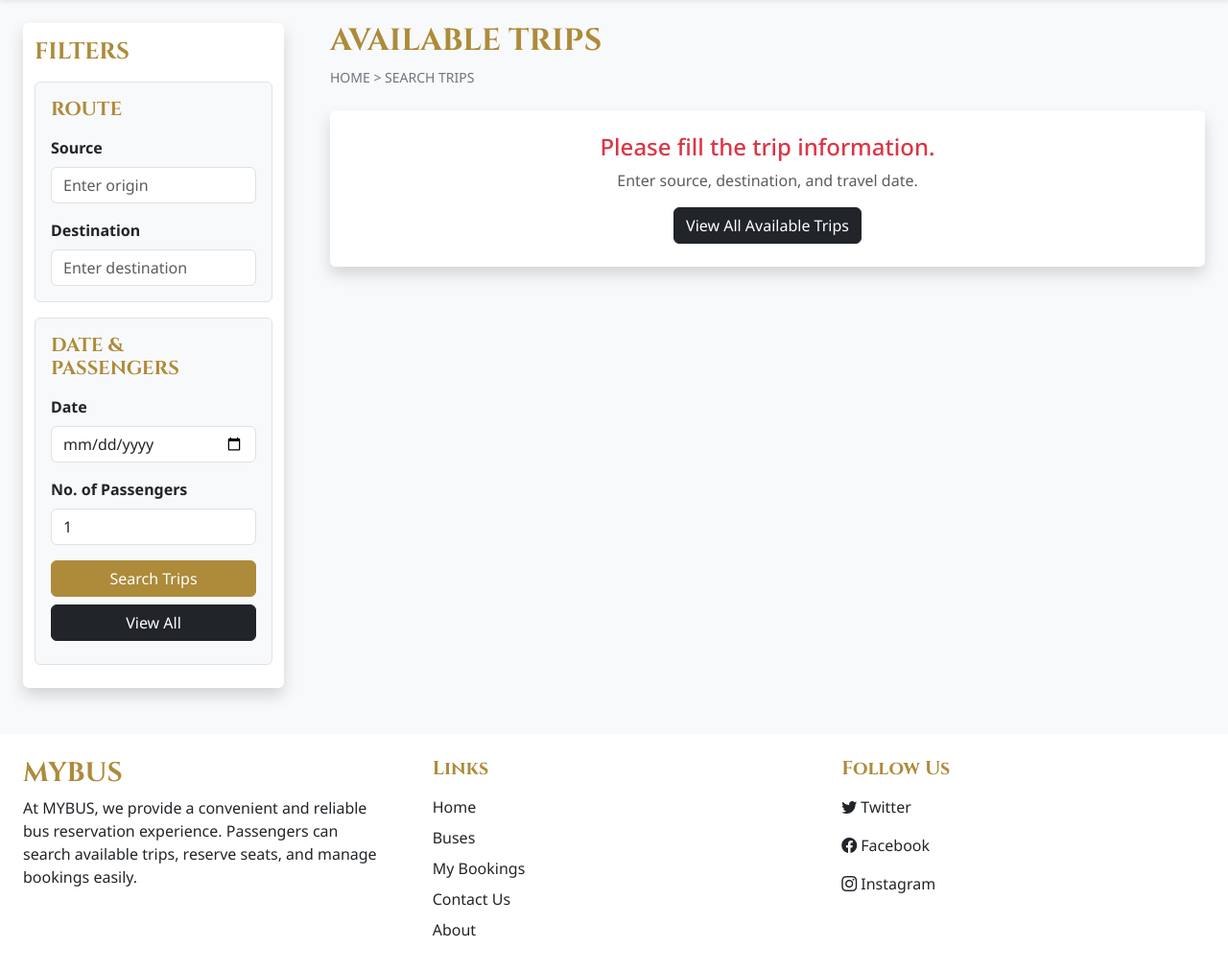
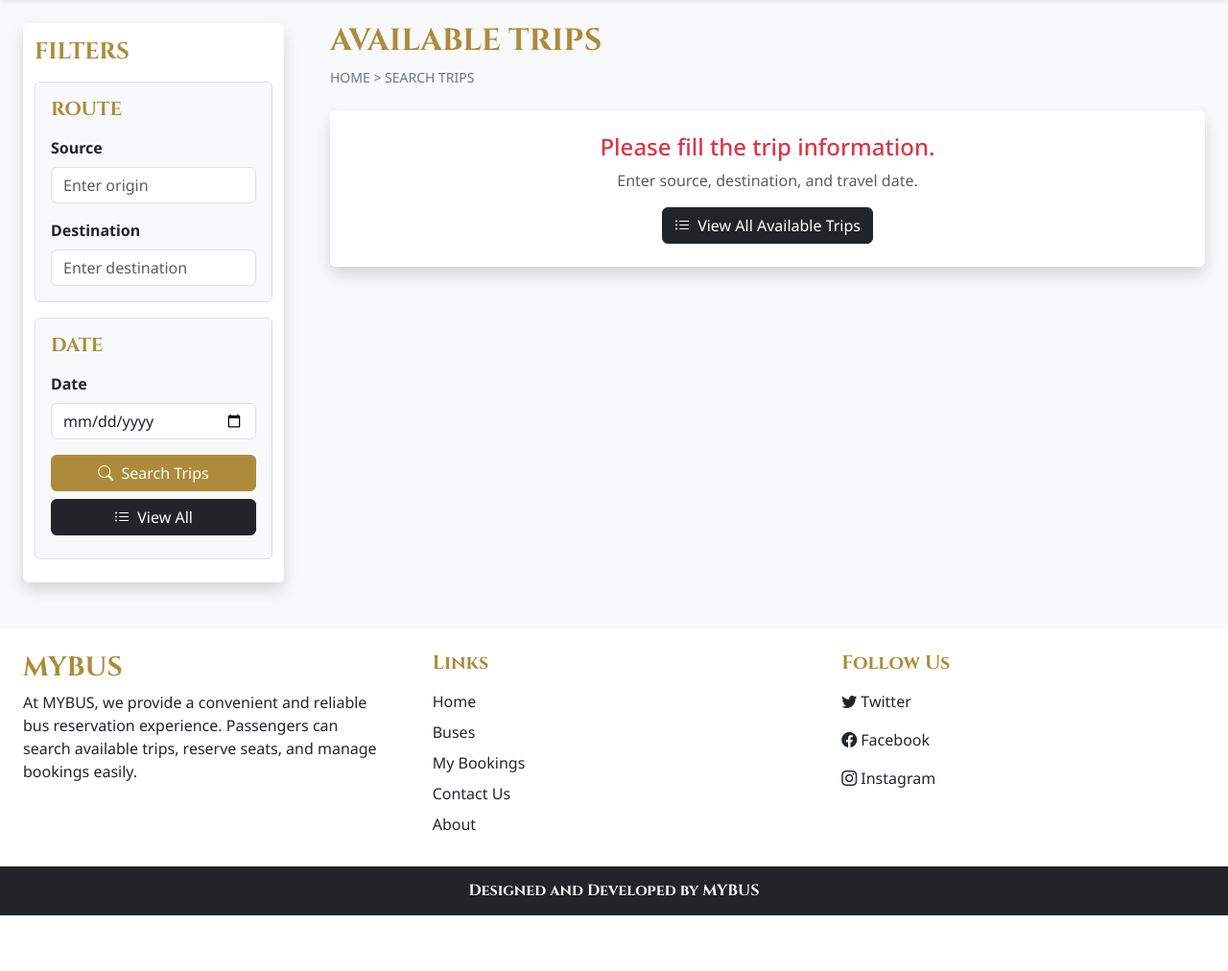
Before and after one commit to dizon-kindra/Integrated-Bus-System, a PHP site: page /mybus/bus.php in a window 1280 px wide. Shown: the part 68-1080 px from the top of the page at 96% size. After the commit the page ends 1022 px from the top, so only its background shows below. Run offline with PHP 8.4, Linux system fonts and the light colour scheme; some libraries are stand-ins or nearby versions.

Commit message:
Update trip filter buttons and remove passenger field

```diff
--- a/Bus-Reservation-System/bus.php
+++ b/Bus-Reservation-System/bus.php
@@ -84,28 +84,24 @@ if (isset($_GET['view']) && $_GET['view'] == 'all') {
                         </div>
 
                         <div class="border bg-light p-3 rounded mb-3 filter-card">
-                            <h5 class="mb-3 h-font">DATE & PASSENGERS</h5>
+                            <h5 class="mb-3 h-font">DATE</h5>
 
                             <label class="form-label fw-bold">Date</label>
                             <input type="date" id="date" class="form-control shadow-none mb-3">
 
-                            <label class="form-label fw-bold">No. of Passengers</label>
-                            <input type="number" id="passengers" class="form-control shadow-none mb-3"
-                                value="1" min="1" max="9">
-
                             <button type="button" id="searchBtn" onclick="chk_avail_filter()"
                                 class="btn text-white custom-bg shadow-none w-100 mb-2">
-                                Search Trips
+                                <i class="bi bi-search me-1"></i> Search Trips
                             </button>
 
                             <button type="button" onclick="view_all_trips()"
                                 class="btn btn-dark shadow-none w-100 mb-2">
-                                View All
+                                <i class="bi bi-list-ul me-1"></i> View All
                             </button>
 
                             <button type="button" id="chk_avail_btn" onclick="chk_avail_clear()"
                                 class="btn btn-outline-dark shadow-none w-100 d-none">
-                                Clear Search
+                                <i class="bi bi-x-circle me-1"></i> Clear Search
                             </button>
                         </div>
 
@@ -138,10 +134,6 @@ if (isset($_GET['view']) && $_GET['view'] == 'all') {
 <?php require('inc/footer.php'); ?>
 
 <script>
-    /*
-        Use a unique variable name here to avoid conflict with other included scripts
-        that may already declare API_BASE_URL.
-    */
     var BUS_API_BASE_URL = "http://localhost:3000/api";
 
     let bus_data = document.getElementById('bus-data');
@@ -149,25 +141,12 @@ if (isset($_GET['view']) && $_GET['view'] == 'all') {
     let destination = document.getElementById('destination');
     let chk_avail_btn = document.getElementById('chk_avail_btn');
     let date = document.getElementById('date');
-    let passengers = document.getElementById('passengers');
 
     let isLoggedIn = <?php echo (isset($_SESSION['login']) && $_SESSION['login'] == true) ? 'true' : 'false'; ?>;
     let viewAllMode = <?php echo $view_all ? 'true' : 'false'; ?>;
 
     function getPassengerCount() {
-        let count = parseInt(passengers.value);
-
-        if (isNaN(count) || count <= 0) {
-            count = 1;
-        }
-
-        if (count > 9) {
-            count = 9;
-        }
-
-        passengers.value = count;
-
-        return count;
+        return 1;
     }
 
     function formatTime(timeValue) {
@@ -211,7 +190,7 @@ if (isset($_GET['view']) && $_GET['view'] == 'all') {
                     <h4 class="text-danger mb-2">${data.message || 'Unable to load trips.'}</h4>
                     <p class="text-muted mb-3">Please check your search details.</p>
                     <button class="btn btn-dark shadow-none" onclick="view_all_trips()">
-                        View All Available Trips
+                        <i class="bi bi-list-ul me-1"></i> View All Available Trips
                     </button>
                 </div>
             `;
@@ -226,7 +205,7 @@ if (isset($_GET['view']) && $_GET['view'] == 'all') {
                         Try another route or departure date, or browse all available trips.
                     </p>
                     <button class="btn btn-dark shadow-none" onclick="view_all_trips()">
-                        View All Available Trips
+                        <i class="bi bi-list-ul me-1"></i> View All Available Trips
                     </button>
                 </div>
             `;
@@ -357,7 +336,7 @@ if (isset($_GET['view']) && $_GET['view'] == 'all') {
                     <h4 class="text-danger mb-2">Please fill the trip information.</h4>
                     <p class="text-muted mb-3">Enter source, destination, and travel date.</p>
                     <button class="btn btn-dark shadow-none" onclick="view_all_trips()">
-                        View All Available Trips
+                        <i class="bi bi-list-ul me-1"></i> View All Available Trips
                     </button>
                 </div>
             `;
@@ -431,7 +410,6 @@ if (isset($_GET['view']) && $_GET['view'] == 'all') {
         source.value = '';
         destination.value = '';
         date.value = '';
-        passengers.value = '1';
 
         chk_avail_btn.classList.add('d-none');
 
@@ -439,15 +417,13 @@ if (isset($_GET['view']) && $_GET['view'] == 'all') {
     }
 
     function chk_avail_filter() {
-        let passengerCount = getPassengerCount();
-
-        if (source.value.trim() === '' || destination.value.trim() === '' || date.value === '' || passengerCount <= 0) {
+        if (source.value.trim() === '' || destination.value.trim() === '' || date.value === '') {
             bus_data.innerHTML = `
                 <div class="bg-white rounded shadow p-4 text-center">
                     <h4 class="text-danger mb-2">Please fill the information!</h4>
-                    <p class="text-muted mb-3">Source, destination, date, and passengers are required.</p>
+                    <p class="text-muted mb-3">Source, destination, and date are required.</p>
                     <button class="btn btn-dark shadow-none" onclick="view_all_trips()">
-                        View All Available Trips
+                        <i class="bi bi-list-ul me-1"></i> View All Available Trips
                     </button>
                 </div>
             `;
@@ -462,7 +438,6 @@ if (isset($_GET['view']) && $_GET['view'] == 'all') {
         source.value = '';
         destination.value = '';
         date.value = '';
-        passengers.value = '1';
 
         chk_avail_btn.classList.add('d-none');
 
@@ -471,7 +446,7 @@ if (isset($_GET['view']) && $_GET['view'] == 'all') {
                 <h4 class="text-muted mb-2">Search cleared.</h4>
                 <p class="text-muted mb-3">Enter your travel details to search again.</p>
                 <button class="btn btn-dark shadow-none" onclick="view_all_trips()">
-                    View All Available Trips
+                    <i class="bi bi-list-ul me-1"></i> View All Available Trips
                 </button>
             </div>
         `;
```
